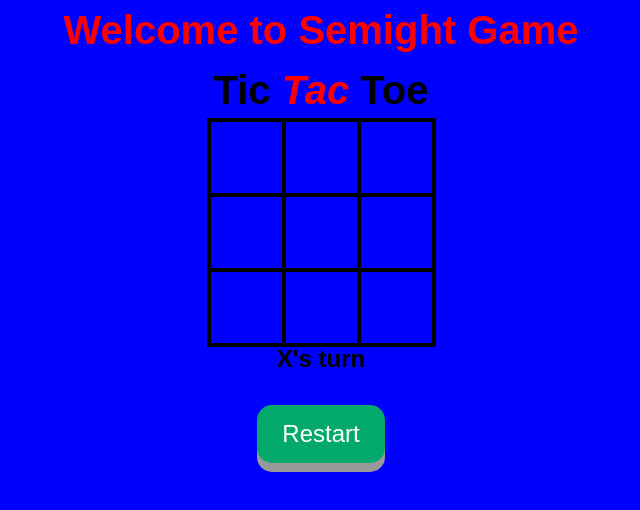
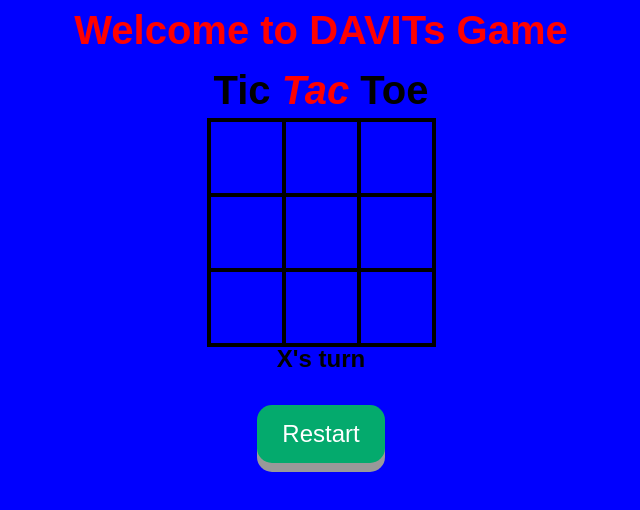
Before and after one commit to Semight/Tic-Tac-Toe, a plain HTML site: page index.html in a window 1280 px wide. Shown: the whole page, without its empty margins (319-959 px from the left). Drawn offline with Linux system fonts and the light colour scheme.

Commit message:
game name changed

```diff
--- a/index.html
+++ b/index.html
@@ -10,7 +10,7 @@
 </head>
 <body>
     <div id="gameContainer">
-        <div class="game">Welcome to Semight Game</div>
+        <div class="game">Welcome to DAVITs Game</div>
 
         <h1>Tic <cite>Tac</cite> Toe</h1>
 
```
